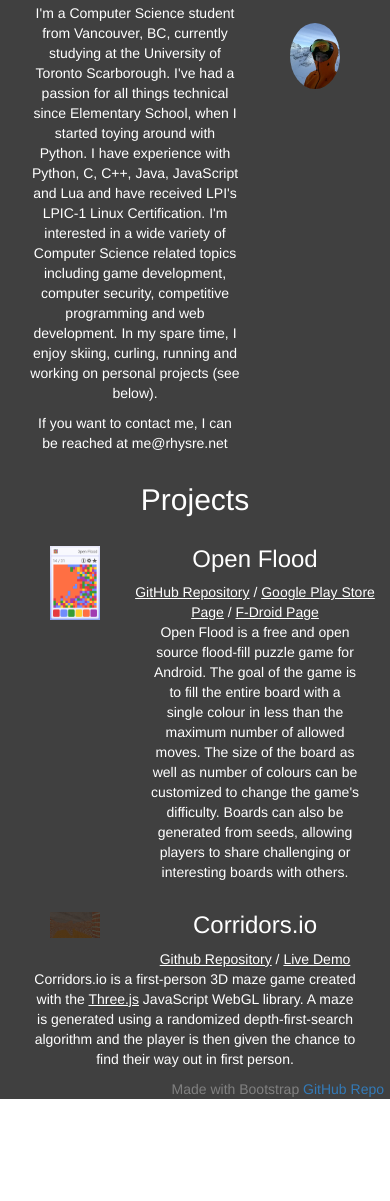
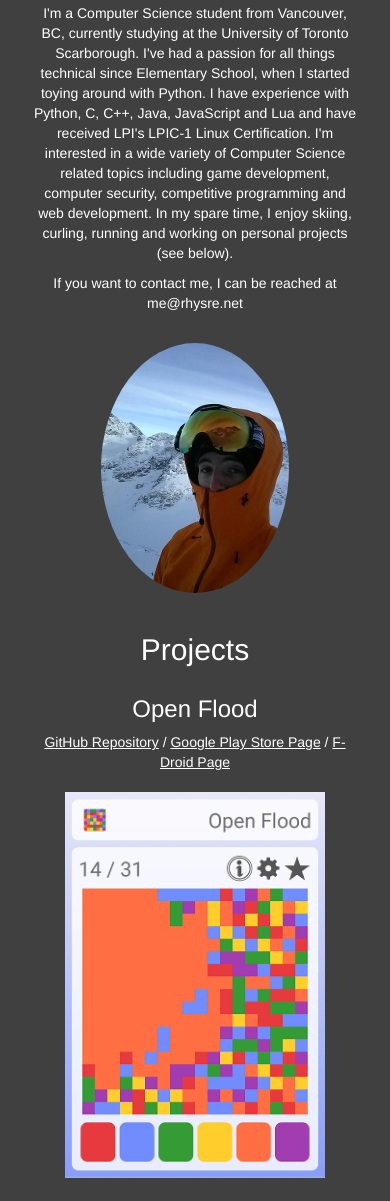
Before and after one commit to GunshipPenguin/rhysre.net, a plain HTML site: page index.html in a window 390 px wide. Shown: the part 904-2105 px from the top of the page. Before the commit the page ends 2003 px from the top, so only its background shows below. Drawn offline with nearby package versions, Linux system fonts and the light colour scheme.

Commit message:
Make site look way better on mobile

```diff
--- a/index.html
+++ b/index.html
@@ -49,7 +49,7 @@
     <a id="About"></a>
     <h2>About</h2>
     <div class="row">
-      <div class="col-xs-8">
+      <div class="col-xs-12 col-md-8">
         <p>
           I'm a Computer Science student from Vancouver, BC, currently studying
           at the University of Toronto Scarborough. I've had a passion for all
@@ -63,11 +63,11 @@
         </p>
 
         <p>
-          If you want to contact me, I can be reached at &#109;&#101;&#064;&#114;&#104;&#121;&#115;&#114;&#101;&#046;&#110;&#101;&#116;
+          If you want to contact me, I can be reached at me@rhysre.net
         </p>
       </div>
-      <div class="col-xs-4">
-        <img class="img-circle img-responsive center-block" src="static/me.jpg"></img>
+      <div class="col-xs-12 col-md-4">
+        <img class="img-circle img-responsive center-block" src="static/me.jpg">
       </div>
     </div>
 
@@ -78,14 +78,17 @@
     <h2>Projects</h2>
 
     <div class="row">
-      <div class="col-xs-4">
-        <img class="img-responsive center-block" src="static/open_flood.png"></img>
-      </div>
+      <div class="col-xs-12">
         <h3>Open Flood</h3>
         <a href="https://github.com/GunshipPenguin/open_flood">GitHub Repository</a> /
-      <a href="https://play.google.com/store/apps/details?id=com.gunshippenguin.openflood&hl=en">Google Play Store Page</a> /
+        <a href="https://play.google.com/store/apps/details?id=com.gunshippenguin.openflood&amp;hl=en">Google Play Store Page</a> /
        <a href="https://f-droid.org/repository/browse/?fdid=com.gunshippenguin.openflood">F-Droid Page</a>
-      <div class="col-xs-8">
+      </div>
+
+      <div class="col-xs-12 col-md-4">
+        <img class="img-responsive center-block" src="static/open_flood.png">
+      </div>
+	  <div class="col-xs-12 col-md-8">
 		  <p>
 			  Open Flood is a free and open source flood-fill puzzle game for
 			  Android. The goal of the game is to fill the entire board with a
@@ -99,13 +102,15 @@
    </div>
 
    <div class="row">
-      <div class="col-xs-4">
-        <img class="img-responsive center-block" src="static/corridorsio.png"></img>
-      </div>
+     <div class="col-xs-12">
        <h3>Corridors.io</h3>
        <a href="https://github.com/GunshipPenguin/corridors.io">Github Repository</a> /
        <a href="https://corridors.io">Live Demo</a>
-      <div class="col-sm-8">
+     </div>
+     <div class="col-xs-12 col-md-4">
+       <img class="img-responsive center-block" src="static/corridorsio.png">
+     </div>
+     <div class="col-xs-12 col-md-8">
        <p>
          Corridors.io is a first-person 3D maze game created with the
          <a href="https://threejs.org">Three.js</a> JavaScript WebGL library. A
--- a/style.css
+++ b/style.css
@@ -67,6 +67,14 @@ html, body {
 
 .below-landing img {
   padding: 20px;
+  max-width: 300px;
+  margin: auto;
+}
+
+@media screen and (min-width: 768px) {
+	.below-landing img {
+		max-width: 100%;
+	}
 }
 
 .below-landing .row {
```
Lines whose indentation alone changed are shown as unchanged.
